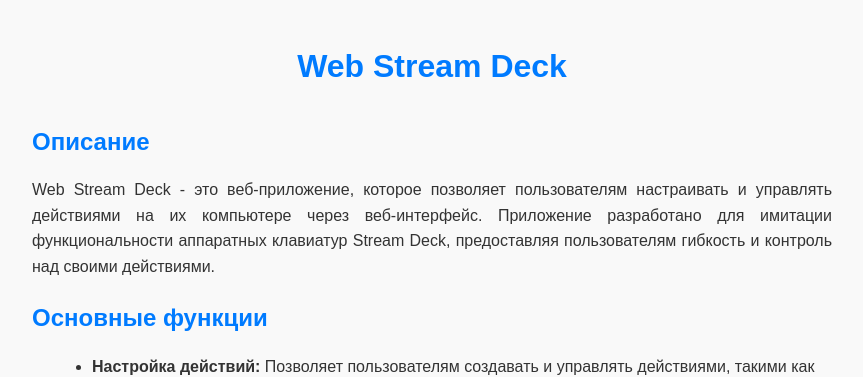
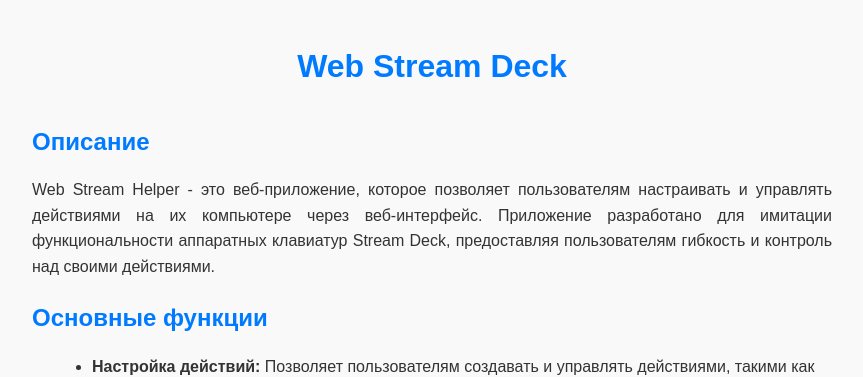
Before and after one commit to swiftmessage/WebStreamHelper, a Flask app: page /info in a window 1280 px wide. Shown: the top 377 px of the page, without its empty margins (208-1071 px from the left). Run offline with Flask 3, Linux system fonts and the light colour scheme.

Commit message:
Update info.html

```diff
--- a/templates/info.html
+++ b/templates/info.html
@@ -3,7 +3,7 @@
 <head>
     <meta charset="UTF-8">
     <meta name="viewport" content="width=device-width, initial-scale=1.0">
-    <title>О программе - Web Stream Deck</title>
+    <title>О программе - Web Stream Helper</title>
     <style>
         body {
             font-family: Arial, sans-serif;
@@ -61,7 +61,7 @@
     <h1>Web Stream Deck</h1>
     <h2>Описание</h2>
     <p>
-        Web Stream Deck - это веб-приложение, которое позволяет пользователям настраивать и управлять действиями на их компьютере через веб-интерфейс. Приложение разработано для имитации функциональности аппаратных клавиатур Stream Deck, предоставляя пользователям гибкость и контроль над своими действиями.
+       Web Stream Helper - это веб-приложение, которое позволяет пользователям настраивать и управлять действиями на их компьютере через веб-интерфейс. Приложение разработано для имитации функциональности аппаратных клавиатур Stream Deck, предоставляя пользователям гибкость и контроль над своими действиями.
     </p>
     <h2>Основные функции</h2>
     <ul>
```
